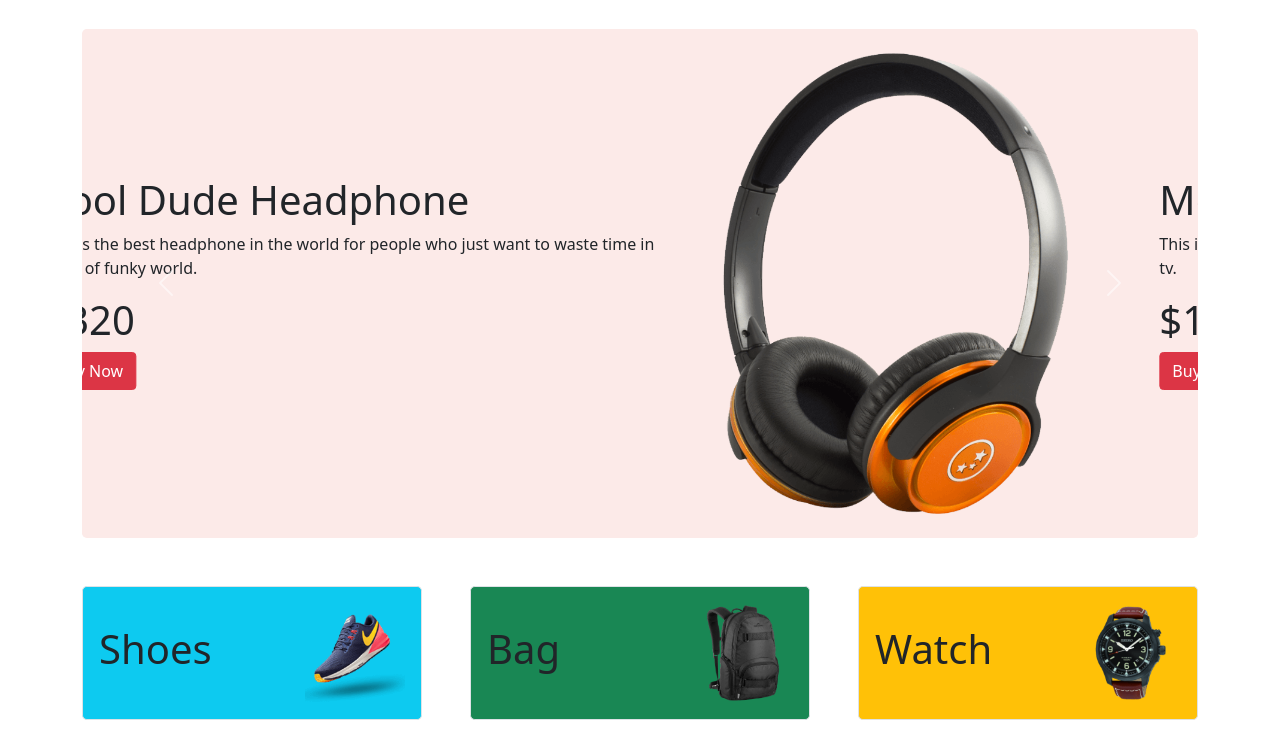
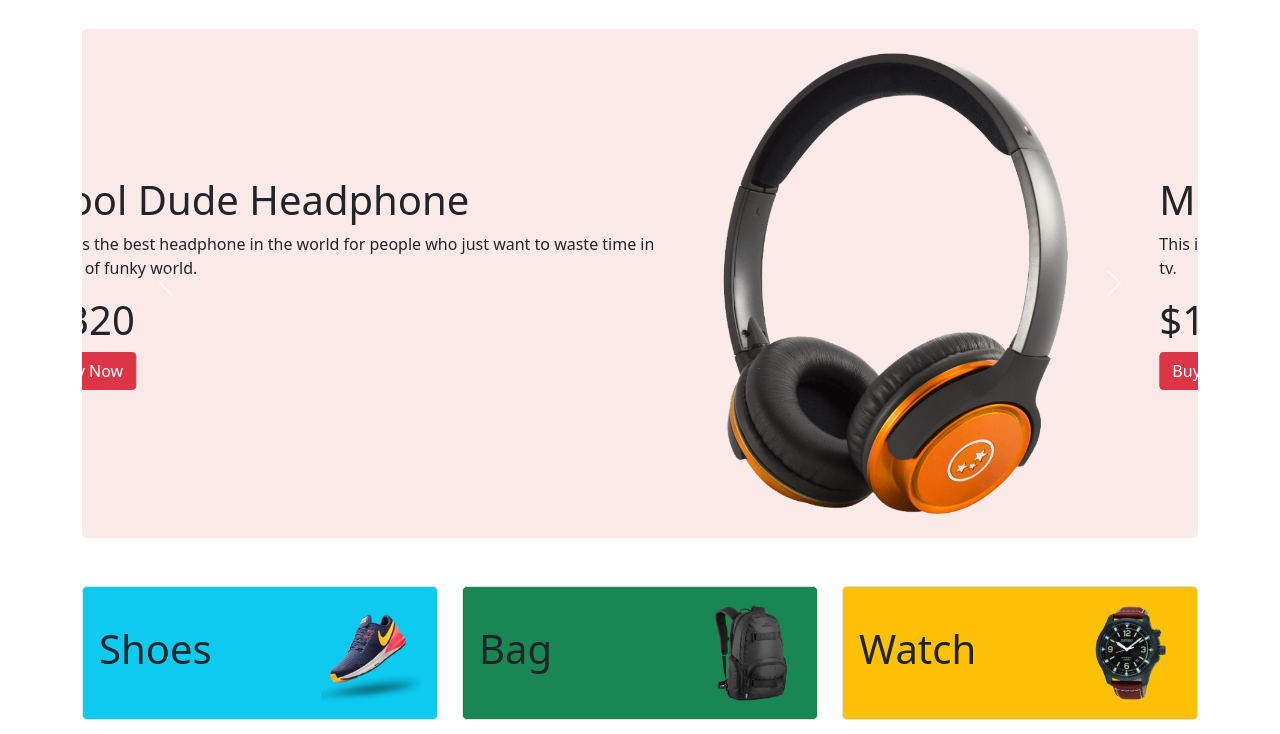
Before and after one commit to MdWahiduzzamanEmon/panda-commerceSite-bootstrap, a plain HTML site: page index.html in a window 1280 px wide. Shown: the part 66-800 px from the top of the page. Drawn offline with nearby package versions, Linux system fonts and the light colour scheme.

Commit message:
gutter fixed

```diff
--- a/css/style.css
+++ b/css/style.css
@@ -4,3 +4,7 @@
 .custom-bg-color {
   background-color: #fceae8;
 }
+/* .shoe-sec-margin{
+    margin-left: 0px;
+    margin-right: 0px;
+} */
--- a/index.html
+++ b/index.html
@@ -119,14 +119,14 @@
         <main>
             <!-- catagories -->
             <section>
-                <div class="container py-5">
-                    <div class="row g-5">
+                <div class="container my-5">
+                    <div class="row g-4">
                         <div class="col-lg-4 col-md-6">
                             <div class="p-3 border bg-info rounded-3 d-flex justify-content-between align-items-center">
                                 <h1>
                                     Shoes
                                 </h1>
-                                <img src="img/categories/shoes.png" width="100px" alt="">
+                                <img src="img/categories/shoes.png"  width="100px"  alt="">
                             </div>
                         </div>
                         <div class="col-lg-4 col-md-6">
@@ -134,7 +134,7 @@
                                 <h1>
                                     Bag
                                 </h1>
-                                <img src="img/categories/bag.png" width="100px" alt="">
+                                <img src="img/categories/bag.png"  width="100px" alt="">
                             </div>
                         </div>
                         <div class="col-lg-4 col-md-6">
@@ -142,18 +142,19 @@
                                 <h1>
                                     Watch
                                 </h1>
-                                <img src="img/categories/watch.png" width="100px" alt="">
+                                <img src="img/categories/watch.png" width="100px"  alt="">
                             </div>
                         </div>
                     </div>
                 </div>
             </section>
+
             <!-- catagories end  -->
 
             <!-- shoe section -->
             <section class="container">
                 <h2>Shoes</h2>
-                <div class="row row-cols-1 row-cols-md-3 g-4">
+                <div class="row shoe-sec-margin row-cols-1 row-cols-md-2 row-cols-lg-3 g-4">
                     <div class="col rounded-3">
                         <div class="card h-100  border-0 shadow-lg">
                             <img src="img/shoes/shoe-1.png" class="card-img-top" alt="...">
@@ -199,22 +200,6 @@
                     </div>
                 </div>
             </section>
-
-
-
-
-
-
-
-
-
-
-
-
-
-
-
-
             <!-- shoe section end -->
 
         </main>
```
